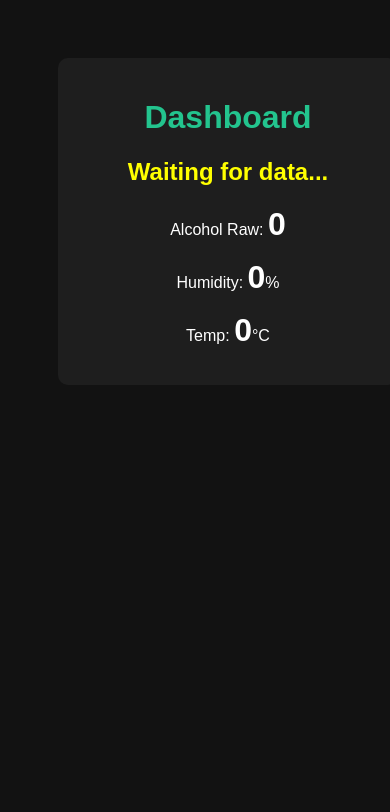
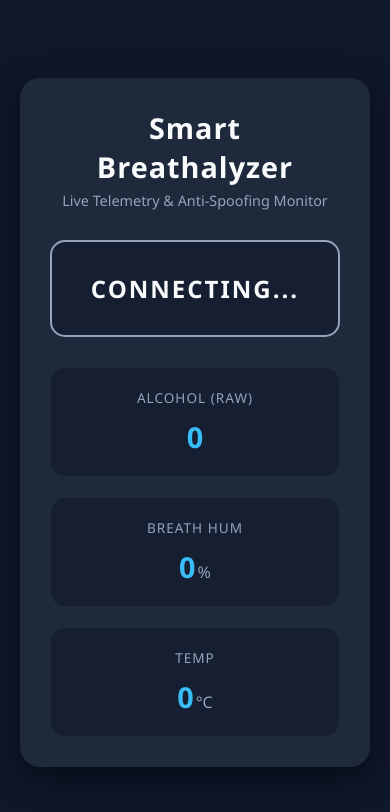
Before and after one commit to sharvnaik10/alcohol-detector-backend, a website: page public/index.html in a window 390 px wide. Drawn offline with Linux system fonts and the light colour scheme; no server answers.

Commit message:
Updated UI to modern responsive dashboard with alerts

```diff
--- a/public/index.html
+++ b/public/index.html
@@ -3,44 +3,199 @@
 <head>
     <meta charset="UTF-8">
     <meta name="viewport" content="width=device-width, initial-scale=1.0">
-    <title>Custom Alcohol Detector</title>
+    <title>Smart Breathalyzer Dashboard</title>
     <style>
-        body { font-family: sans-serif; background: #121212; color: white; text-align: center; padding: 50px; }
-        .card { background: #1e1e1e; padding: 20px; border-radius: 10px; display: inline-block; width: 300px; }
-        h1 { color: #23C48E; }
-        .value { font-size: 2rem; font-weight: bold; margin: 10px 0; }
+        :root {
+            --bg-color: #0f172a;
+            --card-bg: #1e293b;
+            --text-main: #f8fafc;
+            --text-muted: #94a3b8;
+            --accent: #38bdf8;
+            --danger: #ef4444;
+            --safe: #10b981;
+            --warning: #f59e0b;
+        }
+
+        * { box-sizing: border-box; margin: 0; padding: 0; }
+
+        body {
+            font-family: 'Segoe UI', system-ui, -apple-system, sans-serif;
+            background-color: var(--bg-color);
+            color: var(--text-main);
+            display: flex;
+            justify-content: center;
+            align-items: center;
+            min-height: 100vh;
+            padding: 20px;
+        }
+
+        .dashboard {
+            background-color: var(--card-bg);
+            width: 100%;
+            max-width: 600px;
+            border-radius: 20px;
+            padding: 30px;
+            box-shadow: 0 10px 30px rgba(0, 0, 0, 0.5);
+        }
+
+        header {
+            text-align: center;
+            margin-bottom: 30px;
+        }
+
+        header h1 {
+            font-size: 1.8rem;
+            color: var(--text-main);
+            letter-spacing: 1px;
+        }
+
+        header p { color: var(--text-muted); font-size: 0.9rem; margin-top: 5px; }
+
+        /* Main Status Card */
+        .status-panel {
+            background: rgba(15, 23, 42, 0.5);
+            border: 2px solid var(--text-muted);
+            border-radius: 15px;
+            padding: 30px 20px;
+            text-align: center;
+            margin-bottom: 30px;
+            transition: all 0.3s ease;
+        }
+
+        .status-panel h2 {
+            font-size: 2rem;
+            text-transform: uppercase;
+            letter-spacing: 2px;
+            transition: color 0.3s ease;
+        }
+
+        /* Metrics Grid */
+        .metrics-grid {
+            display: grid;
+            grid-template-columns: repeat(auto-fit, minmax(140px, 1fr));
+            gap: 20px;
+        }
+
+        .metric-card {
+            background: rgba(15, 23, 42, 0.5);
+            padding: 20px;
+            border-radius: 15px;
+            text-align: center;
+            border: 1px solid rgba(255, 255, 255, 0.05);
+        }
+
+        .metric-card .label {
+            display: block;
+            color: var(--text-muted);
+            font-size: 0.85rem;
+            text-transform: uppercase;
+            letter-spacing: 1px;
+            margin-bottom: 10px;
+        }
+
+        .metric-card .value {
+            font-size: 2.2rem;
+            font-weight: bold;
+            color: var(--accent);
+        }
+
+        .metric-card .unit {
+            font-size: 1rem;
+            color: var(--text-muted);
+            margin-left: 2px;
+        }
+
+        /* Pulse Animation for Danger */
+        @keyframes pulse {
+            0% { box-shadow: 0 0 0 0 rgba(239, 68, 68, 0.7); }
+            70% { box-shadow: 0 0 0 15px rgba(239, 68, 68, 0); }
+            100% { box-shadow: 0 0 0 0 rgba(239, 68, 68, 0); }
+        }
+
+        .danger-pulse {
+            border-color: var(--danger) !important;
+            animation: pulse 1.5s infinite;
+        }
+
+        /* Responsive Tweaks */
+        @media (max-width: 480px) {
+            .status-panel h2 { font-size: 1.5rem; }
+            .metric-card .value { font-size: 1.8rem; }
+        }
     </style>
 </head>
 <body>
 
-    <div class="card">
-        <h1>Dashboard</h1>
-        <h2 id="status" style="color: yellow;">Waiting for data...</h2>
-        <p>Alcohol Raw: <span class="value" id="alco">0</span></p>
-        <p>Humidity: <span class="value" id="hum">0</span>%</p>
-        <p>Temp: <span class="value" id="temp">0</span>°C</p>
+    <div class="dashboard">
+        <header>
+            <h1>Smart Breathalyzer</h1>
+            <p>Live Telemetry & Anti-Spoofing Monitor</p>
+        </header>
+
+        <div class="status-panel" id="status-panel">
+            <h2 id="status">Connecting...</h2>
+        </div>
+
+        <div class="metrics-grid">
+            <div class="metric-card">
+                <span class="label">Alcohol (RAW)</span>
+                <span class="value" id="alco">0</span>
+            </div>
+            <div class="metric-card">
+                <span class="label">Breath Hum</span>
+                <span class="value" id="hum">0</span><span class="unit">%</span>
+            </div>
+            <div class="metric-card">
+                <span class="label">Temp</span>
+                <span class="value" id="temp">0</span><span class="unit">°C</span>
+            </div>
+        </div>
     </div>
 
     <script>
-        // Fetch data from the server every 2 seconds
+        let previousStatus = "Connecting...";
+
         setInterval(async () => {
             try {
                 const response = await fetch('/api/data');
                 const data = await response.json();
 
-                document.getElementById('status').innerText = data.status;
+                const statusEl = document.getElementById('status');
+                const panelEl = document.getElementById('status-panel');
+
+                // Update text values
+                statusEl.innerText = data.status;
                 document.getElementById('alco').innerText = data.alcohol;
                 document.getElementById('hum').innerText = Math.round(data.humidity);
                 document.getElementById('temp').innerText = Math.round(data.temp);
 
-                // Change status text color based on danger level
-                const statusEl = document.getElementById('status');
-                if(data.status.includes("DANGER")) statusEl.style.color = "#D3435C";
-                else if(data.status.includes("Safe")) statusEl.style.color = "#23C48E";
-                else statusEl.style.color = "#FFFFFF";
+                // --- ALERT LOGIC ---
+                // If status switches to Danger, trigger a browser pop-up alert
+                if (data.status.includes("DANGER") && previousStatus !== data.status) {
+                    alert("🚨 ALARM: Drunk Driver Detected! 🚨\nEngine start sequence disabled.");
+                }
+                previousStatus = data.status;
+
+                // --- UI COLOR LOGIC ---
+                panelEl.classList.remove('danger-pulse'); // reset pulse
+
+                if (data.status.includes("DANGER")) {
+                    statusEl.style.color = "var(--danger)";
+                    panelEl.style.borderColor = "var(--danger)";
+                    panelEl.classList.add('danger-pulse');
+                } else if (data.status.includes("Safe")) {
+                    statusEl.style.color = "var(--safe)";
+                    panelEl.style.borderColor = "var(--safe)";
+                } else if (data.status.includes("Warning")) {
+                    statusEl.style.color = "var(--warning)";
+                    panelEl.style.borderColor = "var(--warning)";
+                } else {
+                    statusEl.style.color = "var(--text-muted)";
+                    panelEl.style.borderColor = "var(--text-muted)";
+                }
 
             } catch (err) {
-                console.error("Error connecting to server");
+                console.error("Waiting for ESP32 data...");
             }
         }, 2000);
     </script>
```
